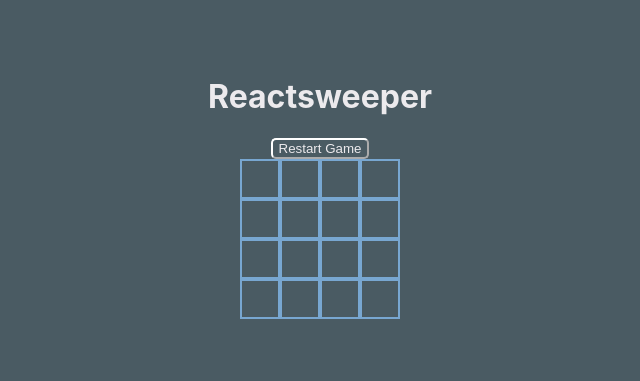
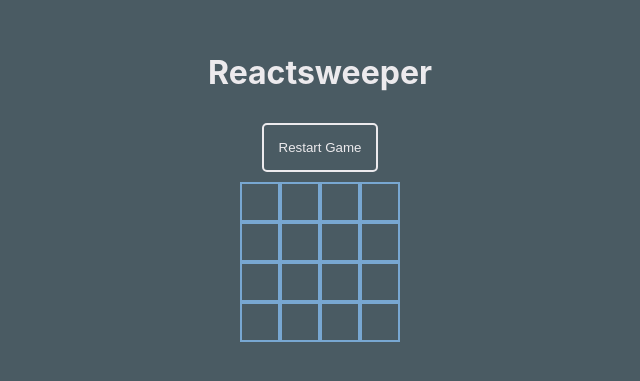
Before and after one commit to aoroudjev/reactsweeper, a React (Create React App) app: page / in a window 1280 px wide. Shown: the part 213-594 px from the top of the page, without its empty margins (320-960 px from the left). Built offline with nearby package versions, Linux system fonts and the light colour scheme.

Commit message:
Add styling to util buttons.

```diff
--- a/src/App.css
+++ b/src/App.css
@@ -15,8 +15,15 @@
 }
 
 .option-button {
-    border-color: white;
+    border-color: #ECEAED;
+    border-style: solid;
     border-radius: 5px;
+    padding: 15px;
+    margin: 10px;
+}
+.option-button:hover{
+    color: white;
+    box-shadow: 0 5px 15px #ECEAED;
 }
 
 .game-end-message{
@@ -24,3 +31,18 @@
     font-weight: 900;
     font-size: 20px;
 }
+
+.utils{
+    display: flex;
+    justify-content: space-around;
+    align-content: center;
+}
+
+.board-options{
+    display: flex;
+    flex-direction: column;
+    border: 2px solid #ECEAED;
+    border-radius: 5px;
+    margin: 5px;
+    padding: 5px;
+}
```
